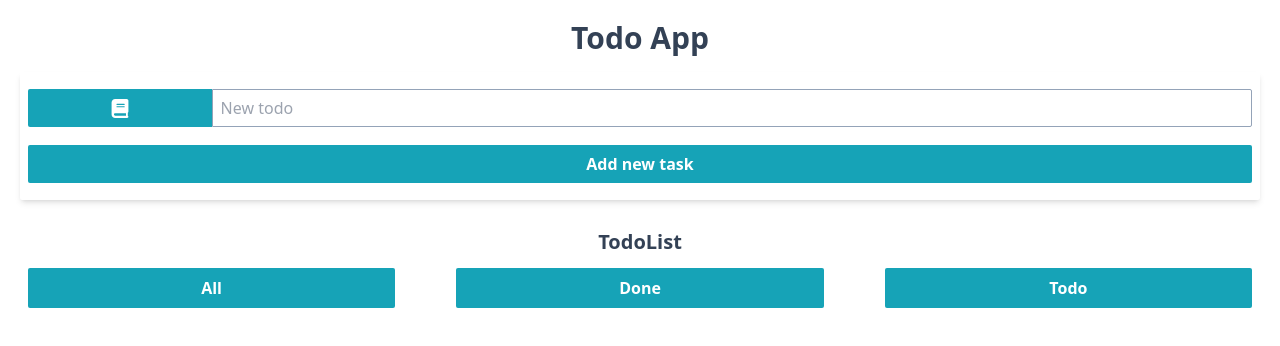
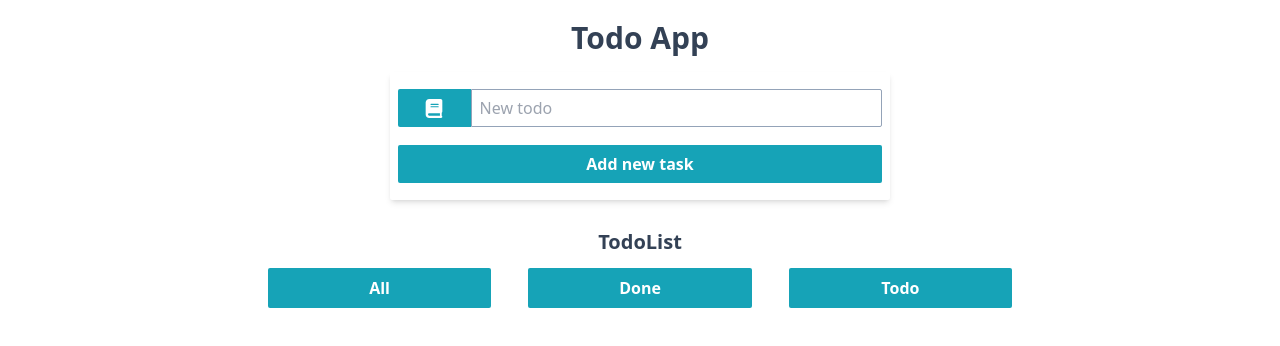
Before and after one commit to Dedenno17/Todo-app-react-typescript, a React (Create React App) app: page / in a window 1280 px wide. Shown: the top 346 px of the page. Built offline with nearby package versions, Linux system fonts and the light colour scheme.

Commit message:
membuat style ketika screen lg

```diff
--- a/src/App.tsx
+++ b/src/App.tsx
@@ -9,7 +9,7 @@ function App() {
   const isShowEdit = useAppSelector((state) => state.isShowEdit.value);
 
   return (
-    <div className="container mx-auto p-5">
+    <div className="max-w-[800px] mx-auto p-5">
       <h1 className="text-3xl font-sans font-bold text-slate-700 text-center mb-4">
         Todo App
       </h1>
--- a/src/components/NewTodo/NewTodo.tsx
+++ b/src/components/NewTodo/NewTodo.tsx
@@ -36,7 +36,7 @@ function NewTodo() {
 
   return (
     <form
-      className="w-full h-32 px-2 bg-white rounded-sm shadow-md mx-auto flex flex-col justify-evenly items-center"
+      className="w-full h-32 px-2 bg-white rounded-sm shadow-md mx-auto flex flex-col justify-evenly items-center lg:w-[500px]"
       onSubmit={addTodoHandler}
     >
       <div className="w-full h-[30%] flex">
```
